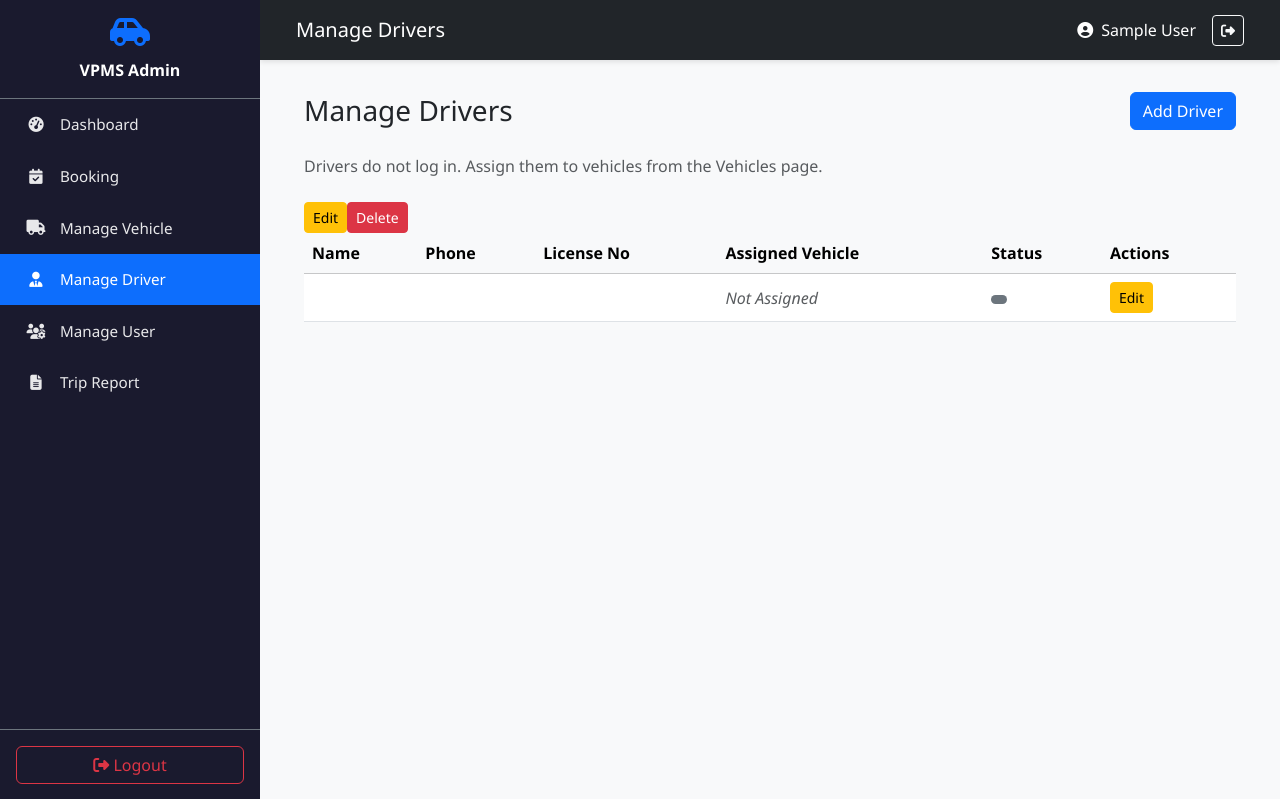
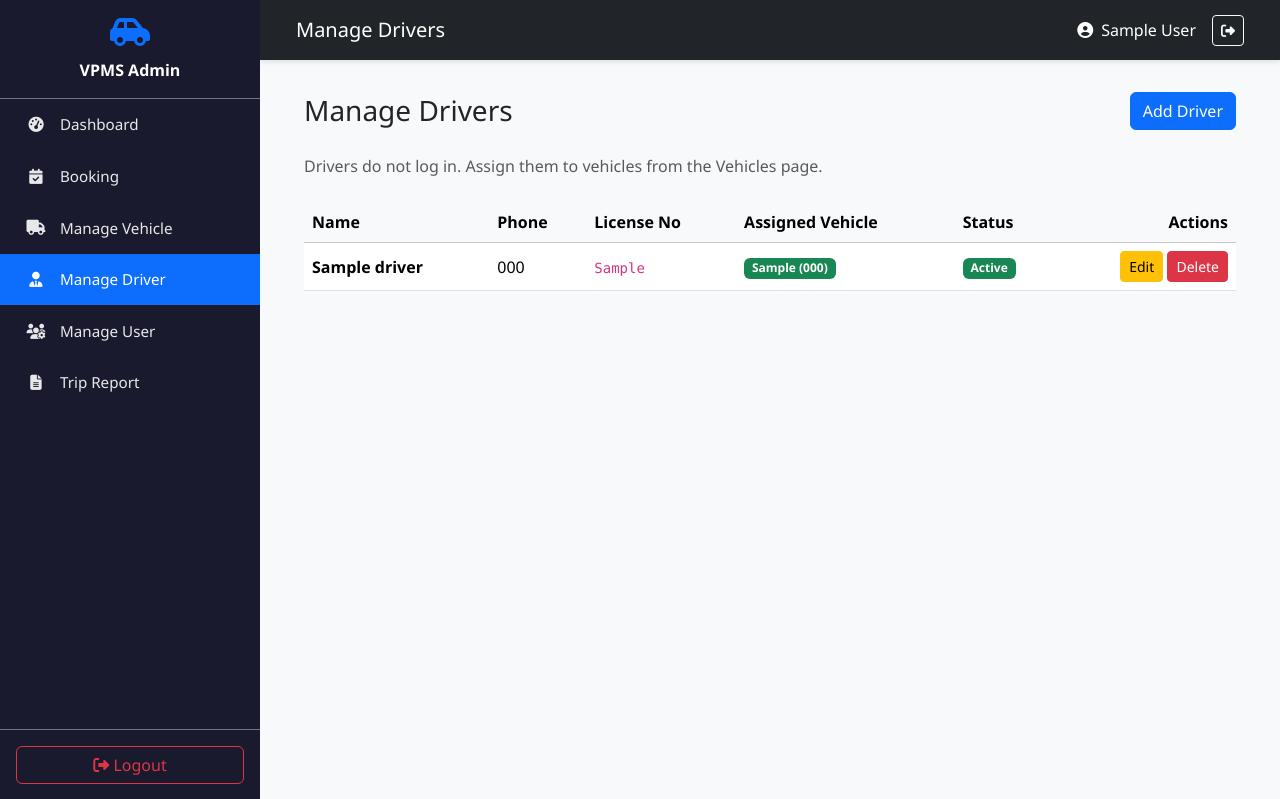
Before and after one commit to tanziul/vehicle-pool-management, a Django app: page /admin/drivers/ in a window 1280 px wide. Shown: the top 799 px of the page. Run offline with Django 5.2, Linux system fonts and the light colour scheme; a user stored in the database is signed in; tables that the repository leaves empty hold one stand-in row (values such as "Sample post").

Commit message:
updated on tue 18 nov 2025

```diff
--- a/pool_app/views.py
+++ b/pool_app/views.py
@@ -9,25 +9,37 @@ from .models import User, Driver, Vehicle, Booking, TripReport
 from .forms import BookingForm, TripReportForm
 
 
-# ======================
-# AUTO UPDATE EXPIRED BOOKINGS (GLOBAL)
-# ======================
 def update_expired_bookings():
-    """Auto-complete bookings whose end_time has passed and free the vehicle"""
+    """Auto-complete expired bookings and free vehicles"""
+    from django.db import transaction
+
     now = timezone.now()
-    expired = Booking.objects.filter(
+    expired_bookings = Booking.objects.filter(
         status='Approved',
         end_time__lt=now
     ).select_related('vehicle')
 
-    for booking in expired:
-        if booking.vehicle:
+    updated = 0
+    for booking in expired_bookings:
+        changed = False
+
+        # Free the vehicle
+        if booking.vehicle and booking.vehicle.status != 'Available':
             booking.vehicle.status = 'Available'
             booking.vehicle.save(update_fields=['status'])
-        booking.status = 'Completed'
-        booking.save(update_fields=['status'])
+            changed = True
 
+        # Mark booking as Completed (bypass save() method to avoid conflict)
+        if booking.status != 'Completed':
+            Booking.objects.filter(pk=booking.pk).update(status='Completed')
+            changed = True
 
+        if changed:
+            updated += 1
+            print(f"AUTO-FREED: Booking #{booking.id} | Vehicle: {booking.vehicle} → AVAILABLE")
+
+    if updated:
+        print(f"UPDATE_EXPIRED_BOOKINGS: {updated} booking(s) auto-completed at {now}")
 # ======================
 # AUTH & NAVIGATION
 # ======================
@@ -110,14 +122,22 @@ def request_vehicle(request, vehicle_id):
             booking.employee = request.user
             booking.vehicle = vehicle
             booking.status = 'Pending'
+
+            # AUTO SET PRIORITY BASED ON ROLE
+            if request.user.role == 'HR':
+                booking.priority = 1        # Highest
+            elif request.user.role == 'Manager':
+                booking.priority = 2        # High
+            else:  # Employee
+                booking.priority = 4        # Low
+
             booking.save()
-            messages.success(request, f'Booking request for {vehicle.model} submitted!')
+            messages.success(request, f'Booking request submitted! Priority auto-set to {booking.priority}')
             return redirect('user_bookings')
     else:
         form = BookingForm()
 
     return render(request, 'user/request_form.html', {'form': form, 'vehicle': vehicle})
-
 
 # ======================
 # ADMIN VIEWS
@@ -159,7 +179,6 @@ def admin_bookings(request):
         'now': timezone.now()
     })
 
-
 @login_required
 def admin_vehicles(request):
     update_expired_bookings()
@@ -167,7 +186,12 @@ def admin_vehicles(request):
         return redirect('dashboard')
 
     vehicles = Vehicle.objects.select_related('assigned_driver').all().order_by('-id')
-    available_drivers = Driver.objects.filter(status='Active', assigned_vehicle__isnull=True).order_by('name')
+
+    # NOW THIS WORKS PERFECTLY
+    available_drivers = Driver.objects.filter(
+        status='Active',
+        assigned_vehicle__isnull=True
+    ).order_by('name')
 
     for v in vehicles:
         v.is_in_use = v.bookings.filter(status='Approved').exists()
@@ -176,26 +200,35 @@ def admin_vehicles(request):
     if request.method == 'POST':
         try:
             with transaction.atomic():
-                vehicle = Vehicle(
+                vehicle = Vehicle.objects.create(
                     model=request.POST['model'].strip(),
-                    vehicle_number=request.POST['vehicle_number'].strip(),
+                    vehicle_number=request.POST['vehicle_number'].strip().upper(),
                     capacity=int(request.POST['capacity']),
                     status='Available'
                 )
-                vehicle.save()
 
                 driver_id = request.POST.get('assigned_driver')
                 if driver_id:
-                    driver = get_object_or_404(Driver, id=driver_id, assigned_vehicle__isnull=True)
-                    vehicle.assigned_driver = driver
-                    vehicle.save()
+                    driver = get_object_or_404(
+                        Driver,
+                        id=driver_id,
+                        status='Active',
+                        assigned_vehicle__isnull=True
+                    )
+                    driver.assigned_vehicle = vehicle
+                    driver.save()
+                    messages.success(request, f'Vehicle added and assigned to {driver.name}')
+                else:
+                    messages.success(request, 'Vehicle added successfully')
 
-                messages.success(request, f'Vehicle "{vehicle.model}" added.')
         except Exception as e:
             messages.error(request, f'Error: {e}')
         return redirect('admin_vehicles')
 
-    return render(request, 'admin/vehicles.html', {'vehicles': vehicles, 'drivers': available_drivers})
+    return render(request, 'admin/vehicles.html', {
+        'vehicles': vehicles,
+        'drivers': available_drivers
+    })
 
 
 @login_required
@@ -205,35 +238,77 @@ def edit_vehicle(request, pk):
         return redirect('dashboard')
 
     vehicle = get_object_or_404(Vehicle, pk=pk)
-    available_drivers = Driver.objects.filter(status='Active', assigned_vehicle__isnull=True).exclude(id=vehicle.assigned_driver_id if vehicle.assigned_driver else None)
+
+    # Get current driver safely (reverse relation)
+    try:
+        current_driver = vehicle.assigned_driver  # This works because of related_name='assigned_driver'
+    except Driver.DoesNotExist:
+        current_driver = None
+
+    # Available drivers: Active + Not assigned to any vehicle + Include current driver
+    available_drivers = Driver.objects.filter(
+        status='Active',
+        assigned_vehicle__isnull=True
+    )
+    if current_driver:
+        available_drivers = available_drivers | Driver.objects.filter(id=current_driver.id)
+    available_drivers = available_drivers.distinct().order_by('name')
 
     if request.method == 'POST':
         try:
             with transaction.atomic():
+                # Update basic fields
                 vehicle.model = request.POST['model'].strip()
-                vehicle.vehicle_number = request.POST['vehicle_number'].strip()
+                vehicle.vehicle_number = request.POST['vehicle_number'].strip().upper()
                 vehicle.capacity = int(request.POST['capacity'])
+
+                # Update status safely
                 new_status = request.POST.get('status')
                 if new_status in dict(Vehicle.STATUS_CHOICES):
+                    if new_status == 'Available' and vehicle.bookings.filter(status='Approved').exists():
+                        messages.error(request, 'Cannot set to Available: Vehicle is currently in use.')
+                        return redirect('admin_vehicles')
                     vehicle.status = new_status
 
+                # Handle driver assignment
                 driver_id = request.POST.get('assigned_driver')
+
                 if driver_id:
-                    driver = get_object_or_404(Driver, id=driver_id, assigned_vehicle__isnull=True)
-                    if vehicle.assigned_driver:
-                        vehicle.assigned_driver = None
-                    vehicle.assigned_driver = driver
+                    driver_id = int(driver_id)
+                    new_driver = get_object_or_404(Driver, id=driver_id, status='Active')
+
+                    # Prevent double assignment
+                    if new_driver.assigned_vehicle and new_driver.assigned_vehicle != vehicle:
+                        messages.error(request, f'Driver {new_driver.name} is already assigned to another vehicle.')
+                        return redirect('admin_vehicles')
+
+                    # Unassign old driver if different
+                    if current_driver and current_driver != new_driver:
+                        current_driver.assigned_vehicle = None
+                        current_driver.save()
+
+                    # Assign new driver
+                    new_driver.assigned_vehicle = vehicle
+                    new_driver.save()
+
                 else:
-                    vehicle.assigned_driver = None
+                    # No driver selected → Unassign current
+                    if current_driver:
+                        current_driver.assigned_vehicle = None
+                        current_driver.save()
 
                 vehicle.save()
-            messages.success(request, f'Vehicle "{vehicle.model}" updated.')
+                messages.success(request, f'Vehicle "{vehicle.model}" updated successfully.')
+
+        except ValueError:
+            messages.error(request, 'Invalid capacity value.')
         except Exception as e:
-            messages.error(request, f'Update failed: {e}')
+            messages.error(request, f'Update failed: {str(e)}')
 
-    return redirect('admin_vehicles')
+        return redirect('admin_vehicles')
 
-
+    # For GET → just redirect to main page (modal will use context from admin_vehicles)
+    return redirect('admin_vehicles') # GET requests handled in admin_vehicles
 @login_required
 def update_vehicle_status(request, pk):
     update_expired_bookings()
@@ -256,21 +331,43 @@ def update_vehicle_status(request, pk):
 @login_required
 def delete_vehicle(request, pk):
     update_expired_bookings()
-    if not (request.is_superuser or request.user.role == 'Admin'):
-        return redirect('dashboard')
+
+    # CORRECT: request.user.is_superuser (NOT request.is_superuser)
+    if not (request.user.is_superuser or request.user.role == 'Admin'):
+        messages.error(request, "You don't have permission to delete vehicles.")
+        return redirect('admin_vehicles')
 
     vehicle = get_object_or_404(Vehicle, pk=pk)
+
     if request.method == 'POST':
-        with transaction.atomic():
-            pending_count = vehicle.bookings.filter(status='Pending').count()
-            vehicle.bookings.filter(status='Pending').update(status='Cancelled')
-            if vehicle.assigned_driver:
-                vehicle.assigned_driver = None
-            vehicle_name = f"{vehicle.model} ({vehicle.vehicle_number})"
-            vehicle.delete()
-        messages.success(request, f'Vehicle "{vehicle_name}" deleted. {pending_count} pending booking(s) cancelled.')
+        try:
+            with transaction.atomic():
+                vehicle_name = f"{vehicle.model} ({vehicle.vehicle_number})"
+
+                # Unassign driver if exists
+                if hasattr(vehicle, 'assigned_driver') and vehicle.assigned_driver:
+                    driver = vehicle.assigned_driver
+                    driver.assigned_vehicle = None
+                    driver.save()
+
+                # Cancel pending bookings
+                pending_count = vehicle.bookings.filter(status='Pending').count()
+                vehicle.bookings.filter(status='Pending').update(status='Cancelled')
+
+                vehicle.delete()
+
+                messages.success(
+                    request,
+                    f'Vehicle "{vehicle_name}" deleted successfully. '
+                    f'{pending_count} pending booking(s) cancelled.'
+                )
+        except Exception as e:
+            messages.error(request, f'Error deleting vehicle: {e}')
+
+        return redirect('admin_vehicles')
+
+    # For GET request (if accessed directly)
     return redirect('admin_vehicles')
-
 
 @login_required
 def admin_drivers(request):
--- a/templates/admin/drivers.html
+++ b/templates/admin/drivers.html
@@ -1,5 +1,6 @@
 {% extends "admin/base.html" %}
 {% block page_title %}Manage Drivers{% endblock %}
+
 {% block content %}
 <div class="container-fluid">
     <div class="d-flex justify-content-between align-items-center mb-4">
@@ -19,15 +20,15 @@
                     <th>License No</th>
                     <th>Assigned Vehicle</th>
                     <th>Status</th>
-                    <th>Actions</th>
+                    <th class="text-end">Actions</th>
                 </tr>
             </thead>
             <tbody>
-                {% for d in drivers %}
+                {% for driver in drivers %}
                 <tr>
                     <td><strong>{{ driver.name }}</strong></td>
-                  <td>{{ driver.phone }}</td>
-                   <td>{{ driver.license_no }}</td>
+                    <td>{{ driver.phone|default:"—" }}</td>
+                    <td><code>{{ driver.license_no }}</code></td>
                     <td>
                         {% if driver.assigned_vehicle %}
                             <span class="badge bg-success">
@@ -42,59 +43,52 @@
                             {{ driver.status }}
                         </span>
                     </td>
-                   <td>
-                      <button class="btn btn-sm btn-warning" data-bs-toggle="modal" data-bs-target="#editDriver{{ driver.id }}">
+                    <td class="text-end">
+                        <!-- EDIT BUTTON -->
+                        <button type="button"
+                                class="btn btn-sm btn-warning"
+                                data-bs-toggle="modal"
+                                data-bs-target="#editDriverModal-{{ driver.id }}">
                             Edit
                         </button>
-    </td>
-</tr>
-                        <!-- EDIT BUTTON -->
-                        <button class="btn btn-sm btn-warning" data-bs-toggle="modal" data-bs-target="#editDriver{{ d.id }}">
-                            Edit
-                        </button>
-
-                        <!-- DELETE BUTTON → Opens Shared Modal -->
+                        <!-- DELETE BUTTON -->
                         <button type="button"
                                 class="btn btn-sm btn-danger"
                                 data-bs-toggle="modal"
-                                data-bs-target="#deleteDriverModal"
-                                onclick="prepareDeleteDriver({{ d.id }}, '{{ d.name|escapejs }}',
-                                    {% if d.assigned_vehicle %}
-                                        '{{ d.assigned_vehicle.model|escapejs }} ({{ d.assigned_vehicle.vehicle_number|escapejs }})'
-                                    {% else %}null{% endif %})">
+                                data-bs-target="#deleteDriverModal-{{ driver.id }}">
                             Delete
                         </button>
                     </td>
                 </tr>
 
-                <!-- EDIT MODAL (unchanged) -->
-                <div class="modal fade" id="editDriver{{ d.id }}" tabindex="-1">
+                <!-- EDIT MODAL (Unique ID per driver) -->
+                <div class="modal fade" id="editDriverModal-{{ driver.id }}" tabindex="-1">
                     <div class="modal-dialog">
-                        <form method="post" action="{% url 'edit_driver' d.id %}">
+                        <form method="post" action="{% url 'edit_driver' driver.id %}">
                             {% csrf_token %}
                             <div class="modal-content">
-                                <div class="modal-header">
-                                    <h5 class="modal-title">Edit Driver</h5>
+                                <div class="modal-header bg-warning text-dark">
+                                    <h5 class="modal-title">Edit {{ driver.name }}</h5>
                                     <button type="button" class="btn-close" data-bs-dismiss="modal"></button>
                                 </div>
                                 <div class="modal-body">
                                     <div class="mb-3">
-                                        <label class="form-label">Name *</label>
-                                        <input name="name" value="{{ d.name }}" class="form-control" required>
+                                        <label class="form-label">Name</label>
+                                        <input name="name" value="{{ driver.name }}" class="form-control" required>
                                     </div>
                                     <div class="mb-3">
-                                        <label class="form-label">Phone *</label>
-                                        <input name="phone" value="{{ d.phone }}" class="form-control" required>
+                                        <label class="form-label">Phone</label>
+                                        <input name="phone" value="{{ driver.phone }}" class="form-control" required>
                                     </div>
                                     <div class="mb-3">
-                                        <label class="form-label">License No *</label>
-                                        <input name="license_no" value="{{ d.license_no }}" class="form-control" required>
+                                        <label class="form-label">License No</label>
+                                        <input name="license_no" value="{{ driver.license_no }}" class="form-control" required>
                                     </div>
                                     <div class="mb-3">
                                         <label class="form-label">Status</label>
                                         <select name="status" class="form-select">
-                                            <option value="Active" {% if d.status == 'Active' %}selected{% endif %}>Active</option>
-                                            <option value="Inactive" {% if d.status == 'Inactive' %}selected{% endif %}>Inactive</option>
+                                            <option value="Active" {% if driver.status == 'Active' %}selected{% endif %}>Active</option>
+                                            <option value="Inactive" {% if driver.status == 'Inactive' %}selected{% endif %}>Inactive</option>
                                         </select>
                                     </div>
                                 </div>
@@ -106,34 +100,24 @@
                         </form>
                     </div>
                 </div>
-                {% empty %}
-                <tr>
-                    <td colspan="6" class="text-center text-muted py-4">No drivers yet.</td>
-                </tr>
-                {% endfor %}
-            </tbody>
-        </table>
-    </div>
-</div>
 
-<!-- ====================== SHARED DELETE MODAL (Same as Vehicle) ====================== -->
-<div class="modal fade" id="deleteDriverModal" tabindex="-1">
+                <!-- DELETE MODAL (Unique ID per driver) -->
+                <div class="modal fade" id="deleteDriverModal-{{ driver.id }}" tabindex="-1">
                     <div class="modal-dialog">
-        <form method="post" id="deleteDriverForm">
+                        <form method="post" action="{% url 'delete_driver' driver.id %}">
                             {% csrf_token %}
                             <div class="modal-content">
                                 <div class="modal-header bg-danger text-white">
-                    <h5 class="modal-title">Delete Driver</h5>
+                                    <h5 class="modal-title">Delete Driver?</h5>
                                     <button type="button" class="btn-close btn-close-white" data-bs-dismiss="modal"></button>
                                 </div>
                                 <div class="modal-body">
-                    <p>Are you sure you want to delete <strong id="modalDriverName"></strong>?</p>
-                    <p id="vehicleWarning" class="text-warning d-none mb-0">
-                        <i class="fas fa-exclamation-triangle"></i>
-                        This driver is assigned to vehicle: <strong id="modalVehicleInfo"></strong>.<br>
-                        <span class="text-success">The vehicle will remain in the system and become unassigned.</span>
-                    </p>
-                    <p id="noVehicleInfo" class="text-muted">No vehicle is assigned to this driver.</p>
+                                    <p>Permanently delete <strong>{{ driver.name }}</strong>?</p>
+                                    {% if driver.assigned_vehicle %}
+                                    <div class="alert alert-warning">
+                                        Vehicle <strong>{{ driver.assigned_vehicle.model }}</strong> will be unassigned.
+                                    </div>
+                                    {% endif %}
                                 </div>
                                 <div class="modal-footer">
                                     <button type="button" class="btn btn-secondary" data-bs-dismiss="modal">Cancel</button>
@@ -143,9 +127,12 @@
                         </form>
                     </div>
                 </div>
-<!-- =========================================================================== -->
+                {% endfor %}
+            </tbody>
+        </table>
+    </div>
 
-<!-- ADD DRIVER MODAL (unchanged) -->
+    <!-- ADD DRIVER MODAL -->
     <div class="modal fade" id="addDriverModal" tabindex="-1">
         <div class="modal-dialog">
             <form method="post" action="{% url 'add_driver' %}">
@@ -156,18 +143,9 @@
                         <button type="button" class="btn-close btn-close-white" data-bs-dismiss="modal"></button>
                     </div>
                     <div class="modal-body">
-                    <div class="mb-3">
-                        <label class="form-label">Name *</label>
-                        <input name="name" class="form-control" required>
-                    </div>
-                    <div class="mb-3">
-                        <label class="form-label">Phone *</label>
-                        <input name="phone" class="form-control" required>
-                    </div>
-                    <div class="mb-3">
-                        <label class="form-label">License No *</label>
-                        <input name="license_no" class="form-control" required>
-                    </div>
+                        <div class="mb-3"><label class="form-label">Name *</label><input name="name" class="form-control" required></div>
+                        <div class="mb-3"><label class="form-label">Phone *</label><input name="phone" class="form-control" required></div>
+                        <div class="mb-3"><label class="form-label">License No *</label><input name="license_no" class="form-control" required></div>
                         <div class="mb-3">
                             <label class="form-label">Status</label>
                             <select name="status" class="form-select">
@@ -184,27 +162,5 @@
             </form>
         </div>
     </div>
-
-<!-- JavaScript to Populate Delete Modal -->
-<script>
-function prepareDeleteDriver(driverId, driverName, vehicleInfo) {
-    const form = document.getElementById('deleteDriverForm');
-    form.action = "{% url 'delete_driver' 0 %}".replace('0', driverId);
-
-    document.getElementById('modalDriverName').textContent = driverName;
-
-    const warning = document.getElementById('vehicleWarning');
-    const noVehicle = document.getElementById('noVehicleInfo');
-    const vehicleSpan = document.getElementById('modalVehicleInfo');
-
-    if (vehicleInfo) {
-        warning.classList.remove('d-none');
-        noVehicle.classList.add('d-none');
-        vehicleSpan.textContent = vehicleInfo;
-    } else {
-        warning.classList.add('d-none');
-        noVehicle.classList.remove('d-none');
-    }
-}
-</script>
+</div>
 {% endblock %}
```
Also changed, not shown: pool_app/models.py (+26 -34 lines), pool_app/utils.py (deleted, +0 -21 lines), templates/admin/vehicles.html (+44 -31 lines), templates/user/bookings.html (+1 -9 lines), vehicle_pool/settings.py (+2 -5 lines), pool_app/migrations/0002_alter_driver_options_alter_vehicle_options_and_more.py (added). Lines whose indentation alone changed are shown as unchanged.
